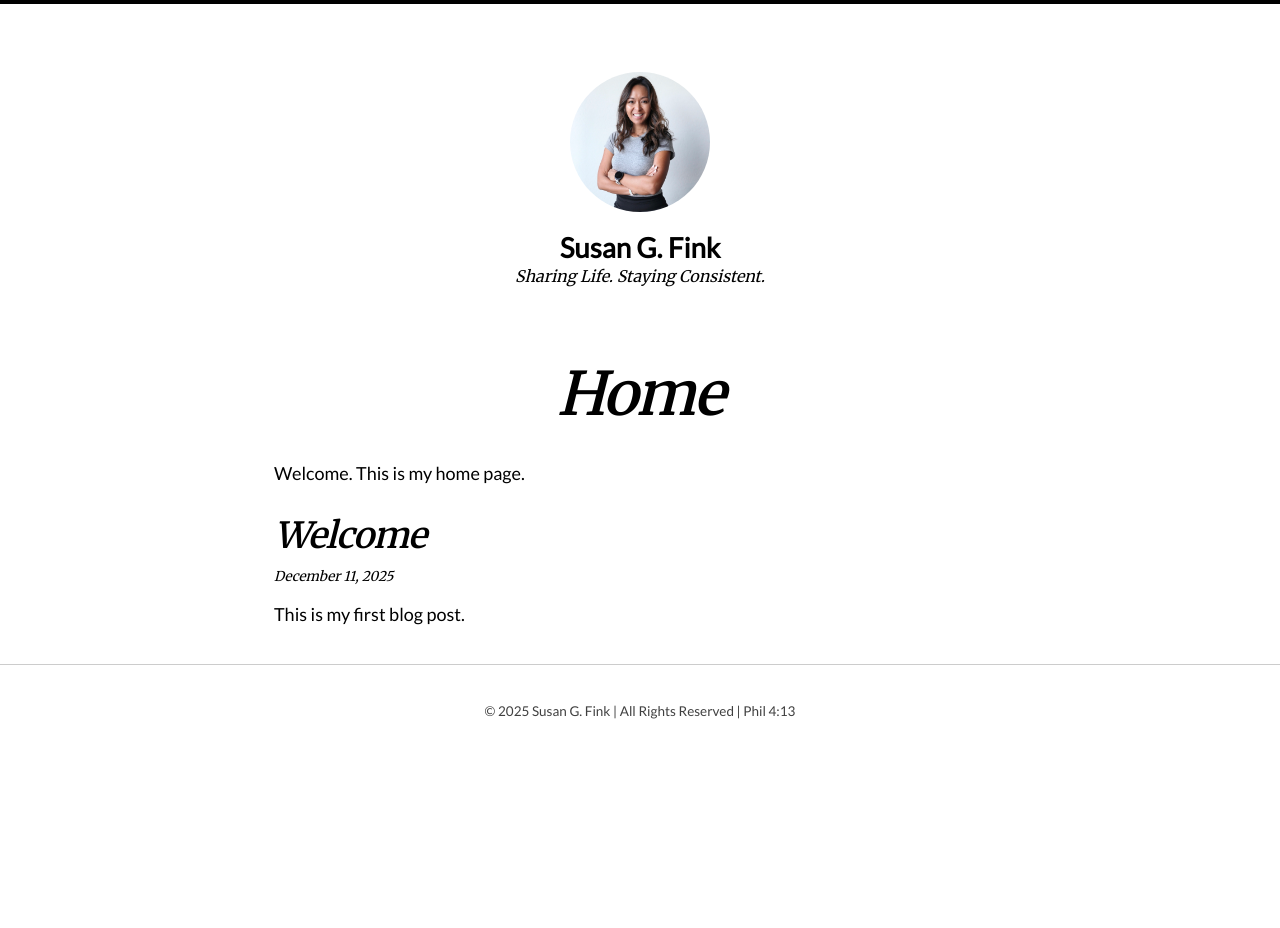
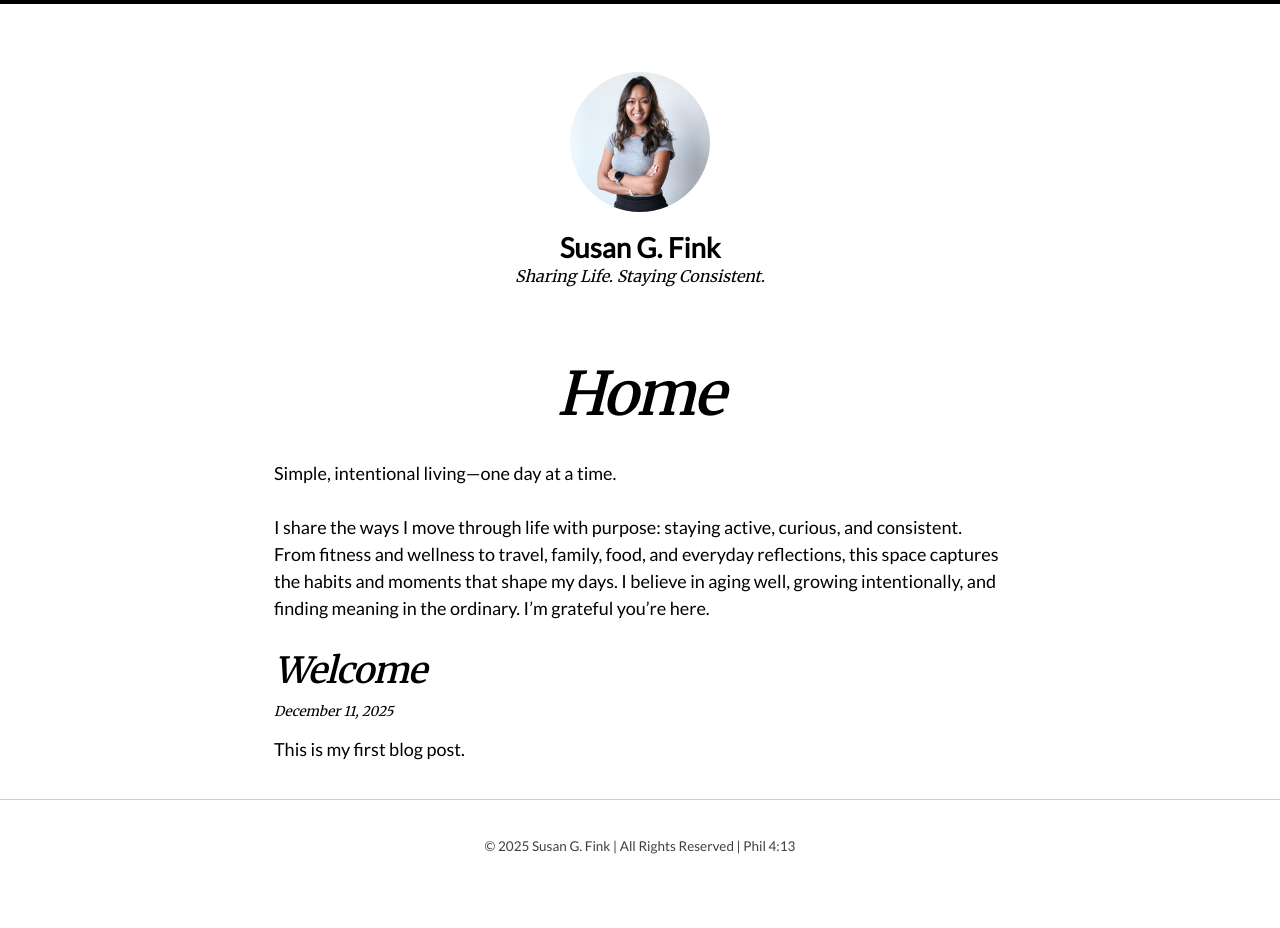
Before and after one commit to susangfink/site, a Jekyll site: the page built from index.md, in a window 1280 px wide. Built offline with Jekyll 4.4.1, drawn with Linux system fonts in a browser that asks for light colours; nearby versions of some CDN libraries; before the commit the page ends 900 px from its top, so only the background shows below that.

Commit message:
Update index.md

```diff
--- a/index.md
+++ b/index.md
@@ -3,4 +3,7 @@ layout: home
 title: Home
 ---
 
-Welcome. This is my home page.
+Simple, intentional living—one day at a time.
+
+I share the ways I move through life with purpose: staying active, curious, and consistent. From fitness and wellness to travel, family, food, and everyday reflections, this space captures the habits and moments that shape my days. I believe in aging well, growing intentionally, and finding meaning in the ordinary.
+I’m grateful you’re here.
```
